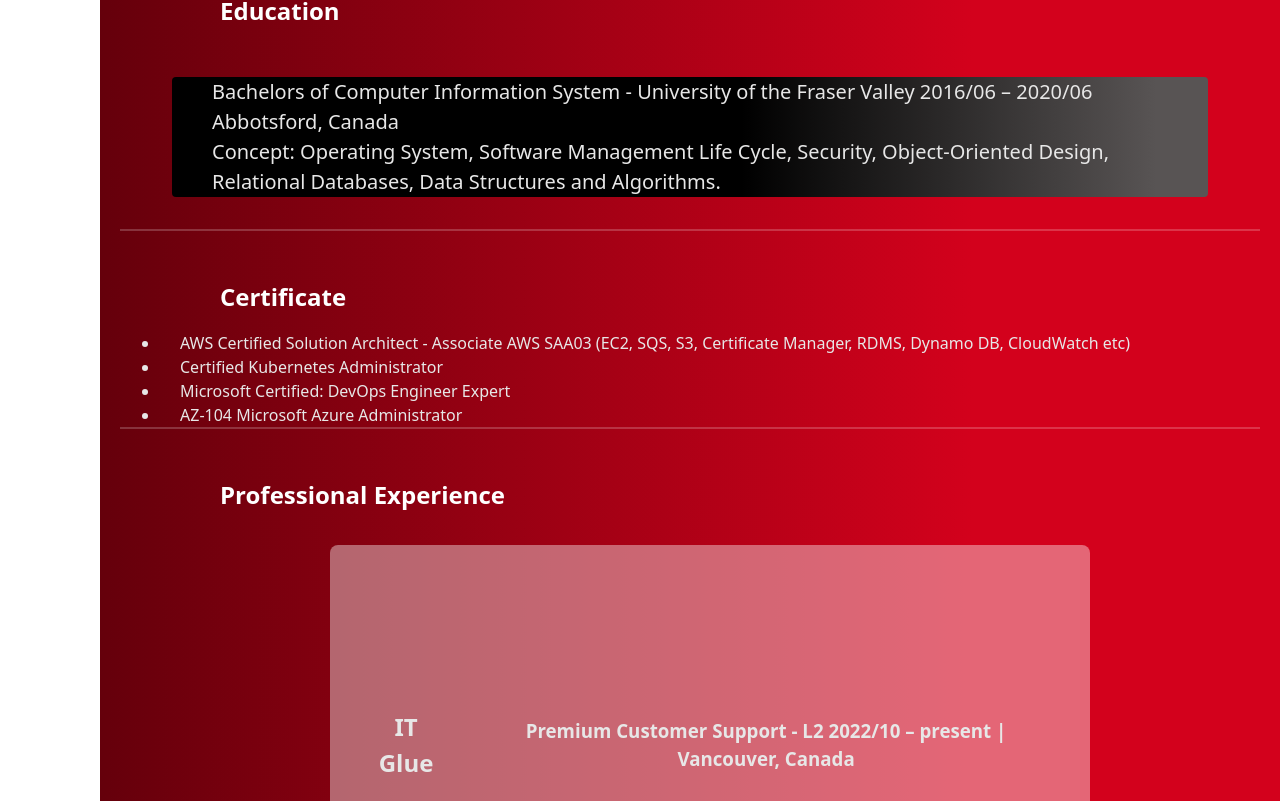
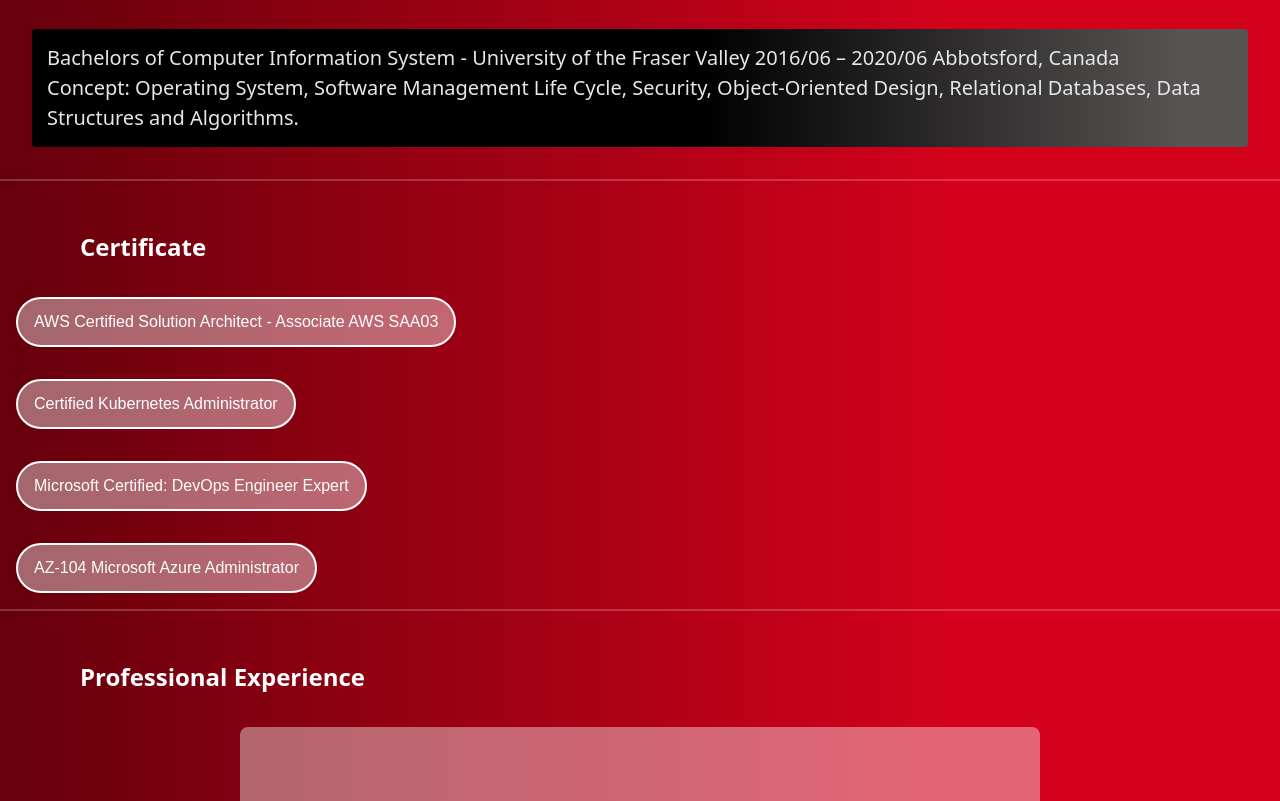
Before and after one commit to Omkar463-maker/omkar463-maker.github.io, a React (Vite) app: page / in a window 1280 px wide. Shown: the part 1299-2100 px from the top of the page. Built offline with nearby package versions, Linux system fonts and the light colour scheme.

Commit message:
updated cert section UI

```diff
--- a/src/App.css
+++ b/src/App.css
@@ -1,7 +1,6 @@
 * {
-    max-width: 1200px; /* Limits the width */
-    margin: 0 auto;    /* Centers the layout */
-    padding: 0 20px;
+    margin: 0;
+    padding: 0;
     box-sizing: border-box;
 }
 
@@ -212,6 +211,7 @@
 .education .edu_des {
     background-image:-webkit-linear-gradient(right ,rgb(88, 84, 84) 5%,black 45%);
     font-size: 20px;
+    padding: 14px 15px;
     margin: 2rem 2rem;
     border-radius: 4px;
     border-color: black;
@@ -222,11 +222,44 @@
 }
 
 .cert {
+    align-items: center;
+    justify-content: space-between;
     border-top: 2px solid rgba(255, 255, 255, 0.2);
     border-bottom: 2px solid rgba(255, 255, 255, 0.2);
     backdrop-filter: blur(10px);
 
 }
+
+.cert_content {
+    list-style-type: none;
+    display: flex;
+    margin: 0;
+    padding: 0;
+}
+
+.cert_content li {
+    margin-right: 1rem;
+    color: #fff;
+    font-weight: bold;
+    font-size: large;
+    text-decoration: none;
+}
+
+.cert_content button{
+    margin: 1rem 1rem;
+    padding: 14px 16px;
+    background-color: rgba(255, 255, 255, 0.4);
+    border: 2px solid white;
+    border-radius: 2rem;
+    transform: 0.6s;
+    font-size: medium;
+    color: white;
+}
+
+.cert_content button:hover {
+    transform: scale(1.05);
+}
+
 .experience {
     border-top: 2px solid rgba(255, 255, 255, 0.2);
     border-bottom: 2px solid rgba(255, 255, 255, 0.2);
@@ -300,6 +333,7 @@
 
 
 .duties {
+    padding: 14px 12px;
     background-color: black;
     color: #fff;
     transform: rotateY(180deg);
--- a/src/App.jsx
+++ b/src/App.jsx
@@ -115,12 +115,14 @@
 
         <div className='certs'>
           <h2 className='header'>Certificate</h2>
-          <ul>
-            <li>AWS Certified Solution Architect - Associate AWS SAA03 (EC2, SQS, S3, Certificate Manager, RDMS, Dynamo DB, CloudWatch etc)</li>
-            <li>Certified Kubernetes Administrator</li>
-            <li>Microsoft Certified: DevOps Engineer Expert</li>
-            <li>AZ-104 Microsoft Azure Administrator</li>
-          </ul>
+          <div className="cert_content">
+            <ul>
+              <li><button>AWS Certified Solution Architect - Associate AWS SAA03</button></li>
+              <li><button>Certified Kubernetes Administrator</button></li>
+              <li><button>Microsoft Certified: DevOps Engineer Expert</button></li>
+              <li><button>AZ-104 Microsoft Azure Administrator</button></li>
+            </ul>
+          </div>
         </div>
         <div className='experience'>
           <h2 className='header'>Professional Experience</h2>
--- a/src/components/Navbar/Navbar.css
+++ b/src/components/Navbar/Navbar.css
@@ -22,6 +22,7 @@
 .nav-menu {
         list-style-type: none;
         display: flex;
+        justify-content: center;
         margin: 0;
         padding: 0;
 }
@@ -32,7 +33,6 @@
         font-weight: bold;
         font-size: large;
         text-decoration: none;
-
 }
 
 .nav-menu li::after {
@@ -58,10 +58,8 @@
 }
 
 
-
-
 @media (max-width: 768px) {
-    .navbar-center .nav-menu .hamburger-menu {
+.navbar-center .nav-menu .hamburger-menu {
         display: block;
         color: #fff;
         font-size: 1.5rem;
```
